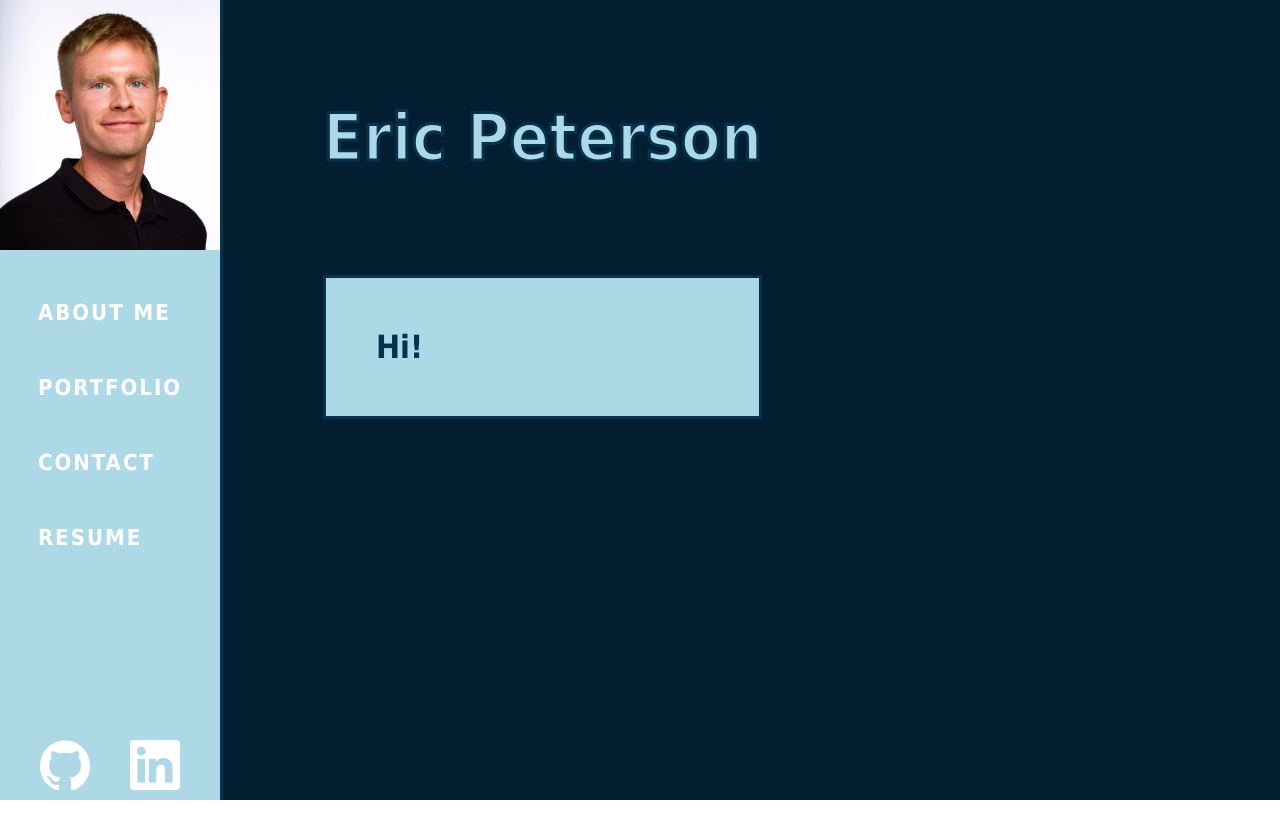
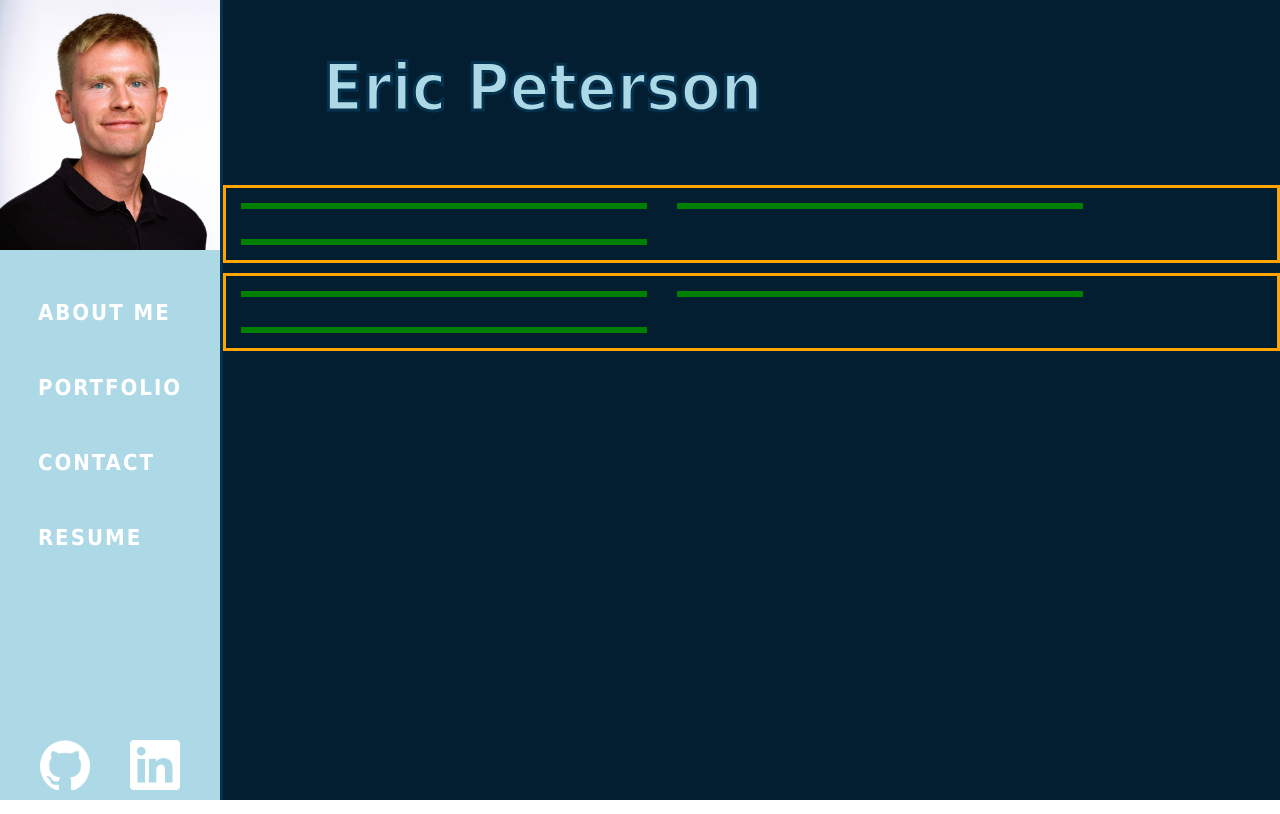
Before and after one commit to ericlyn4s/eric-peterson-react-portfolio, a React (Vite) app: page /portfolio in a window 1280 px wide. Built offline with nearby package versions, Linux system fonts and the light colour scheme.

Commit message:
Got routes to work, initial CSS for portfolio component

```diff
--- a/src/App.css
+++ b/src/App.css
@@ -27,14 +27,14 @@ header {
   font-weight: bold;
   color: lightblue;
   -webkit-text-stroke: 3px rgb(5, 51, 79);
-  padding: 100px;
+  padding: 50px 100px 50px 100px;
 }
 
 #site-body h2 {
   margin-top: 30px;
 }
 
-#outlet {
+#about-me {
   margin-left: 100px;
   margin-right: 100px;
   padding: 50px;
@@ -54,6 +54,34 @@ header a {
   color: white;
 
 }
+
+<!-- Portfolio formatting --->
+#portfolio-grid {
+  height: 100vh;
+  width: 100%;
+  display: flex;
+  flex-direction: column;
+  border: solid orange;
+}
+
+#portfolio-columns {
+  display: flex;
+  flex-direction: row;
+  margin: 10px 0px;
+  border: solid orange;
+  flex-wrap: wrap;
+}
+
+.portfolio-box {
+  width: 400px;
+  max-height: calc(50% - 30px);
+  border: solid green;
+  margin: 15px;
+}
+
+
+
+
 
 header a:hover {
   color: rgb(5, 51, 79);
--- a/src/App.jsx
+++ b/src/App.jsx
@@ -14,7 +14,7 @@ function App() {
       </aside>
       <main>
         <h1 id="eric-name">Eric Peterson</h1>
-        <div id="outlet"><Outlet /></div>
+        <div><Outlet /></div>
       </main>
     </div>
   </>
--- a/src/components/Header.jsx
+++ b/src/components/Header.jsx
@@ -1,4 +1,6 @@
+// Importing the Link component from react-router-dom for navigation
 import { Link } from 'react-router-dom';
+// Importing the headshot image from the assets directory
 import headshot from '../assets/eric_headshot.jpg';
 
 
@@ -7,10 +9,10 @@ function Header() {
   <header>
     <img id='headshot' src={headshot}/>
     <nav>
-      <Link className="nav-link" href="/">ABOUT ME</Link>
-      <Link className="nav-link" href="/portfolio">PORTFOLIO</Link>
-      <Link className="nav-link" href="/contact">CONTACT</Link>
-      <Link className="nav-link" href="/resume">RESUME</Link>
+      <Link className="nav-link" to="/">ABOUT ME</Link>
+      <Link className="nav-link" to="/portfolio">PORTFOLIO</Link>
+      <Link className="nav-link" to="/contact">CONTACT</Link>
+      <Link className="nav-link" to="/resume">RESUME</Link>
     </nav>
   </header>
   );
--- a/src/index.css
+++ b/src/index.css
@@ -19,6 +19,7 @@ a {
   color: #646cff;
   text-decoration: inherit;
 }
+
 a:hover {
   color: #535bf2;
 }
--- a/src/pages/AboutMePage.jsx
+++ b/src/pages/AboutMePage.jsx
@@ -1,10 +1,12 @@
 function AboutMe() {
     return (
     <>
-      <h1>About Me</h1>
-      <h2>I'm a recent graduate of the 2U/UT Austin Texas coding bootcamp, where I gained a strong foundation in full-stack web development. With a
-        background as an operations analysis, I approach my work analytically and with a consideration for efficiency. My current focus is on frontend development, and I'm eager to break into the field and build dynamic user experiences.
-        Please peruse my portfolio and I look forward to hearing from you!</h2>
+      <div id="about-me">
+        <h1>About Me</h1>
+          <h2>I'm a recent graduate of the 2U/UT Austin Texas coding bootcamp, where I gained a strong foundation in full-stack web development. With a
+          background as an operations analysis, I approach my work analytically and with a consideration for efficiency. My current focus is on frontend development, and I'm eager to break into the field and build dynamic user experiences.
+          Please peruse my portfolio and I look forward to hearing from you!</h2>
+      </div>
     </>
     )
   }
--- a/src/pages/PortfolioPage.jsx
+++ b/src/pages/PortfolioPage.jsx
@@ -1,7 +1,18 @@
 function PortfolioPage() {
     return (
     <>
-      <h1>Hi!</h1>
+      <div id="portfolio-grid">
+        <div id="portfolio-columns">
+          <div className="portfolio-box"></div>
+          <div className="portfolio-box"></div>
+          <div className="portfolio-box"></div>
+        </div>
+        <div id="portfolio-columns">
+          <div className="portfolio-box"></div>
+          <div className="portfolio-box"></div>
+          <div className="portfolio-box"></div>
+        </div>
+      </div>
     </>
     )
   }
```
